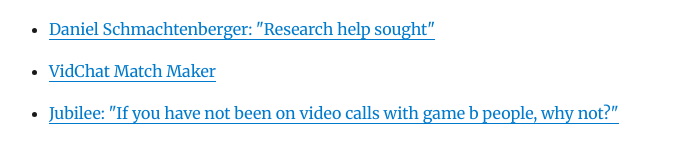
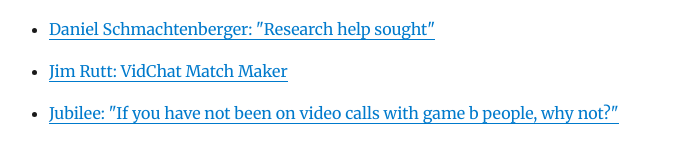
Before and after one commit to nickredmark/gameb.news, a Gatsby site: page /1000-members/ in a window 1280 px wide. Shown: the part 407-558 px from the top of the page, without its empty margins (276-972 px from the left). Built offline with nearby package versions, Linux system fonts and the light colour scheme; Gatsby itself is replaced by a stand-in of ours; some packages are replaced by stand-ins of ours.

Commit message:
fix: attribution

```diff
--- a/content/blog/1000-members/index.md
+++ b/content/blog/1000-members/index.md
@@ -11,7 +11,7 @@
 - [The group has passed 1000 members!](https://www.facebook.com/groups/1447251258838263/permalink/2585286408368070/)
 - [Jordan Hall: "The spread of sensemaking on C-virus is unusually high"](https://www.facebook.com/phonomancer/posts/10156930645288479)
 - [Daniel Schmachtenberger: "Research help sought"](https://www.facebook.com/geosol114/posts/10158027095796779)
-- [VidChat Match Maker](https://www.facebook.com/groups/1447251258838263/permalink/2589110197985691/)
+- [Jim Rutt: VidChat Match Maker](https://www.facebook.com/groups/1447251258838263/permalink/2589110197985691/)
 - [Jubilee: "If you have not been on video calls with game b people, why not?"](https://www.facebook.com/groups/1447251258838263/permalink/2586125731617471/)
 
 ## Twitter
```
